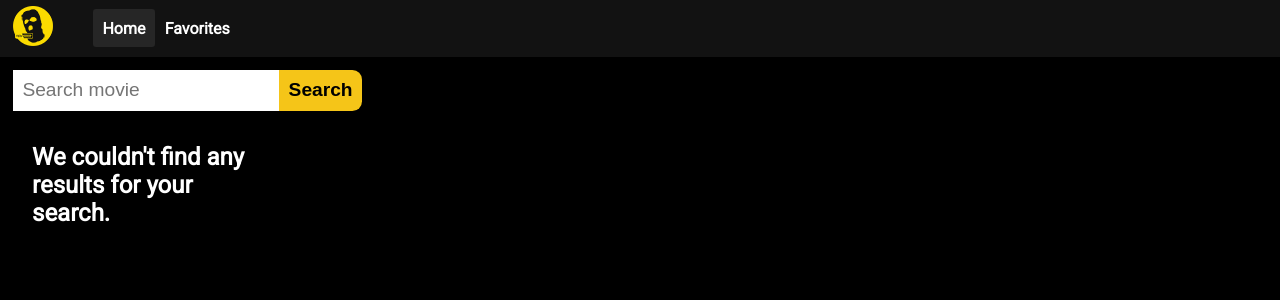
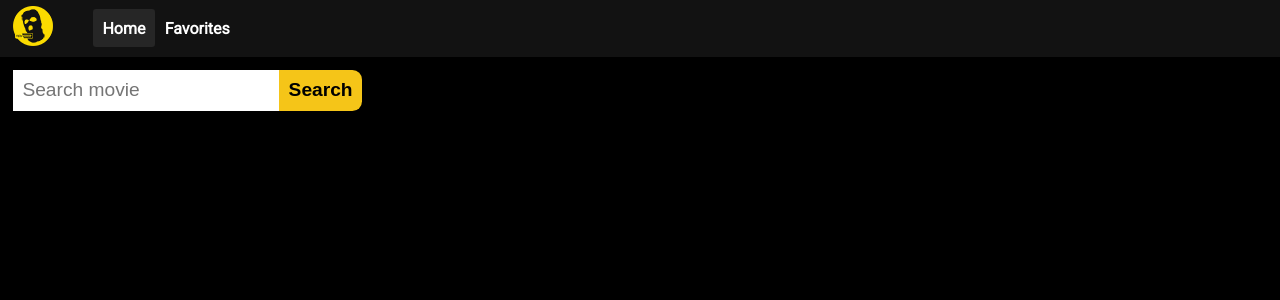
Before and after one commit to nicoprten/np-imdb-movies-app, a React (Create React App) app: page / in a window 1280 px wide. Shown: the top 300 px of the page. Built offline with nearby package versions, Linux system fonts and the light colour scheme.

Commit message:
Detail searchmovie

```diff
--- a/src/components/SearchMovie/SearchMovie.jsx
+++ b/src/components/SearchMovie/SearchMovie.jsx
@@ -15,7 +15,6 @@ function SearchMovie(props){
             <div className='container-search'>
                 <input onChange={(e) => {setMovie(e.target.value)}} placeholder='Search movie' type='text' value={movie}/>
                 <button onClick={() =>{
-                    console.log(movie);
                     props.getMovies(movie);
                     setMovie('');
                 }}>Search</button>
@@ -29,7 +28,7 @@ function SearchMovie(props){
                             View detail
                         </Link>
                     </div>
-                ) : <h2>We couldn't find any results for your search.</h2>}
+                ) : movie !== '' && <h2>We couldn't find any results for your search.</h2>}
             </div>
         </>
     )
```
